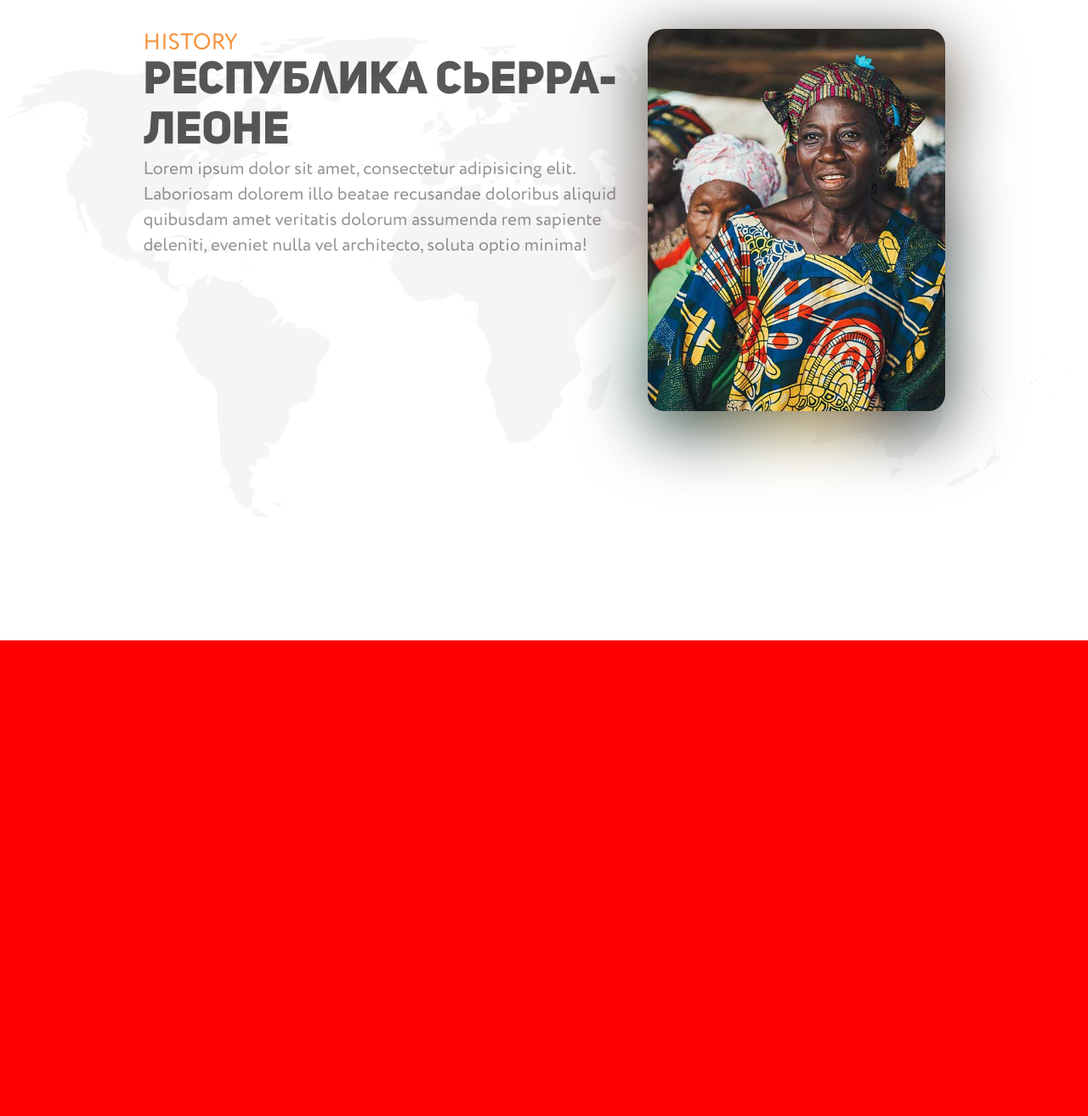
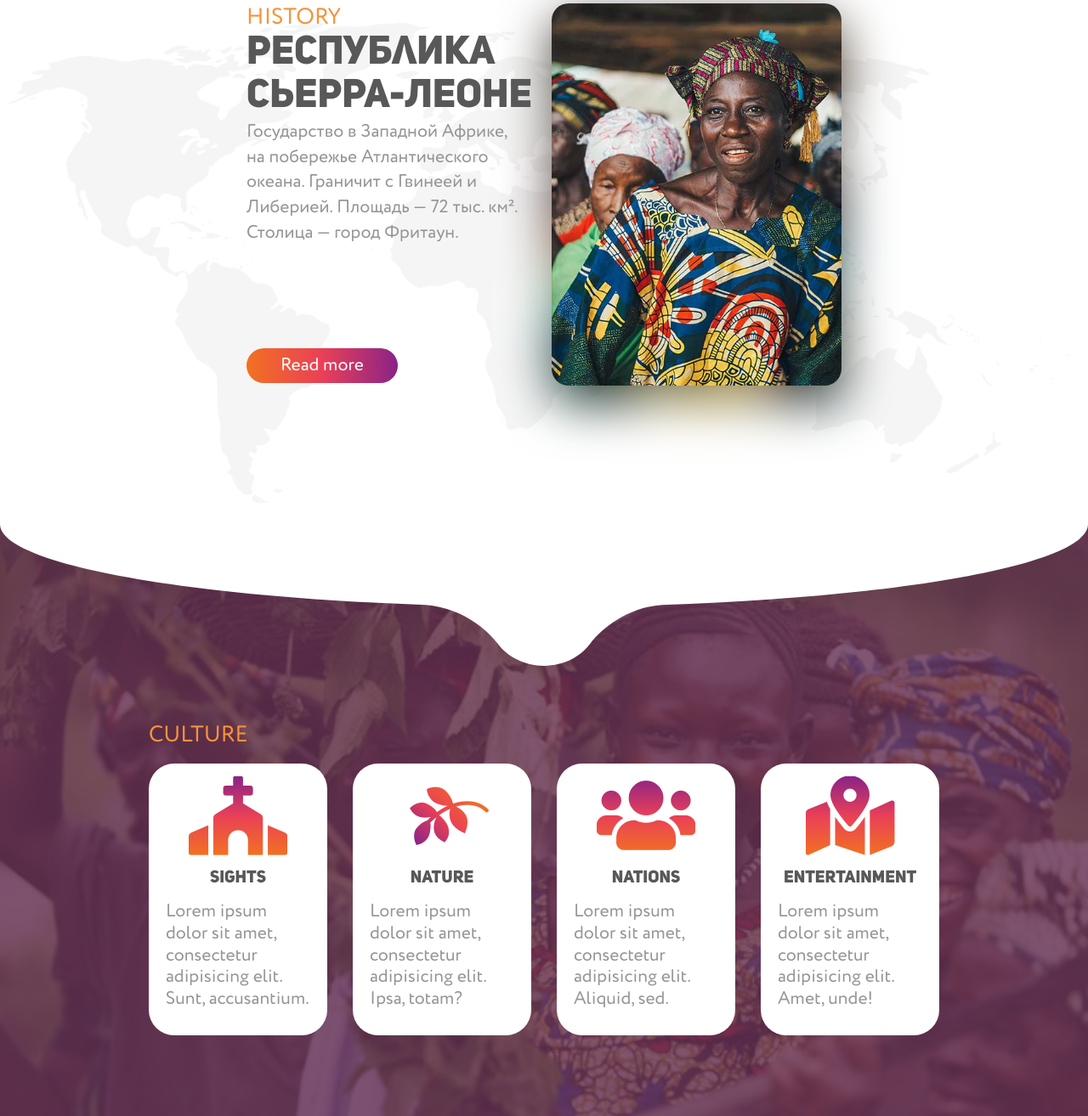
Before and after one commit to JessUpArt/Sierra-Leone, a plain HTML site: page index.html in a window 1280 px wide. Shown: the part 846-2160 px from the top of the page at 85% size. Drawn offline with Linux system fonts and the light colour scheme.

Commit message:
second commit

```diff
--- a/assets/css/style.css
+++ b/assets/css/style.css
@@ -19,8 +19,8 @@ src: url('../fonts/Uni Sans Heavy.otf');
 }
 .container{
   width: 100%;
-  padding-right: 60px;
-  padding-left: 60px;
+  padding-right: 40px;
+  padding-left: 40px;
   margin-left: auto;
   margin-right: auto;
 }
@@ -42,7 +42,7 @@ src: url('../fonts/Uni Sans Heavy.otf');
   align-items: center;
 }
 .menu ul{
-  width: 85%;
+  width: 65%;
   display: flex;
   justify-content: space-between;
   list-style: none;
@@ -68,14 +68,14 @@ src: url('../fonts/Uni Sans Heavy.otf');
     position: fixed;
 }
 .history{
-  height: 100vh;
+  height: 80vh;
   display: flex;
   justify-content: space-between;
   flex-direction: column;
   align-items: center;
   position: relative;
-    z-index: 2;
-    padding-top: 80px;
+    z-index: 4;
+    padding-top: 50px;
     padding-left: 100px;
     padding-right: 100px;
 }
@@ -91,19 +91,28 @@ src: url('../fonts/Uni Sans Heavy.otf');
   position: absolute;
   z-index: -1;
 }
+
+
+
+
 .content{
 display: flex;
 justify-content: space-around;
-align-items:flex-start;
+width: 70%;
+margin: auto;
 }
 
 .content-text{
 width: 60%;
 height: auto;
-padding-right: 6px;
+padding-right: 10px;
+z-index: 4;
+display: flex;
+flex-direction: column;
+justify-content: space-between;
 }
 .content-image{
-width: 350px;
+width: 400px;
 height: 450px;
 position: relative;
 }
@@ -117,7 +126,7 @@ font-size: 20pt;
 .content-text h3{
 color: #595858;
 font-family: UniSans;
-font-size: 40pt;
+font-size: 35pt;
 line-height: 110%;
 }
 
@@ -150,7 +159,7 @@ background-repeat: no-repeat;
 width: 100%;
 height: 100%;
 top: 20px;
-filter: blur(40px);
+filter: blur(30px);
 z-index: 2;
 border-radius: 20px;
 }
@@ -163,6 +172,25 @@ border-radius: 20px;
   position: absolute;
   top: 10%;
 }
+
+.more-btn{
+display: inline-block;
+margin-bottom: 10px;
+}
+
+.more-btn a{
+font-weight: lighter;
+font-family: CircleRounded;
+font-size: 16pt;
+border-radius: 30px;
+padding: 10px 40px;
+text-decoration: none;
+color: #fff;
+background: #8A2387;  /* fallback for old browsers */
+background: -webkit-linear-gradient(to right, #F27121, #E94057, #8A2387);  /* Chrome 10-25, Safari 5.1-6 */
+background: linear-gradient(to right, #F27121, #E94057, #8A2387); /* W3C, IE 10+/ Edge, Firefox 16+, Chrome 26+, Opera 12+, Safari 7+ */
+}
+
 .culture{
   height: 100vh;
   display: flex;
@@ -171,4 +199,86 @@ border-radius: 20px;
   align-items: center;
   position: relative;
   background-color: red;
+  position: relative;
+  z-index: 2;
+  background-image: url("../img/img2.jpg");
+  background-repeat: no-repeat;
+  background-size: cover;
+  padding-top: 290px;
 }
+
+.crcl{
+  position: absolute;
+  background-image: url("../img/circle-border.svg");
+  background-repeat: no-repeat;
+  top: 0;
+  left: 0;
+  width: 100%;
+  height: 35%;
+  z-index: -3;
+  margin-top: -90px;
+}
+.overlay{
+  position: absolute;
+  background-color: rgba(102, 49, 85, 0.82);
+  top: 0;
+  left: 0;
+  width: 100%;
+  height: 100%;
+  z-index: -4;
+}
+.tags{
+
+  display: flex;
+  flex-flow: row nowrap;
+  width: 80%;
+  align-items:center;
+  justify-content: center;
+  margin: auto;
+  transition: 0.7s;
+}
+.tag{
+  position: relative;
+  display: flex;
+  flex-direction: column;
+  align-items: center;
+  background-color: #fff;
+  padding: 15px 20px;
+  margin: 15px;
+  border-radius: 30px;
+  height: 40vh;
+  width: 270px;
+}
+
+.tag i{
+  background: -webkit-linear-gradient(0deg, #F27121, #E94057, #8A2387);  /* Chrome 10-25, Safari 5.1-6 */
+  background: linear-gradient(0deg, #F27121, #E94057, #8A2387);
+ -webkit-background-clip: text;
+ -webkit-text-fill-color: transparent;
+ color: #0B2349;
+ font-size: 70pt;
+  margin-bottom: 15px;
+}
+
+.tag h4{
+  font-family: UniSans;
+  font-size: 15pt;
+  color: #595858;
+  margin-bottom: 15px;
+}
+
+.tag p{
+  color: #999595;
+  font-family: CircleRounded;
+  font-size: 16pt;
+  line-height: 120%;
+}
+
+.tags span{
+  color: #f6933a;
+  font-family: CircleRounded;
+  font-size: 20pt;
+  position: absolute;
+  top: -50px;
+  left: 0;
+}
--- a/index.html
+++ b/index.html
@@ -4,15 +4,16 @@
     <meta charset="utf-8">
     <title>Sierra-Leone</title>
     <link rel="stylesheet" href="assets/css/style.css">
+    <link rel="stylesheet" href="https://use.fontawesome.com/releases/v5.2.0/css/all.css" integrity="sha384-hWVjflwFxL6sNzntih27bfxkr27PmbbK/iSvJ+a4+0owXq79v+lsFkW54bOGbiDQ" crossorigin="anonymous">
   </head>
   <body>
-    <section class="head">
+    <section id="head" class="head">
       <div class="container">
         <div class="menu">
           <ul>
             <li><a href="#" class="nav-link">Home</a></li>
-            <li><a href="#" class="nav-link">History</a></li>
-            <li><a href="#" class="nav-link">Culture</a></li>
+            <li><a href="#history" class="nav-link">History</a></li>
+            <li><a href="#culture" class="nav-link">Culture</a></li>
             <li><a href="#" class="nav-link">Government</a></li>
             <li><a href="#" class="nav-link">Information</a></li>
           </ul>
@@ -22,13 +23,18 @@
         </div>
       </div>
     </section>
-    <section class="history">
+    <section id="history" class="history">
       <div class="container">
         <div class="content">
           <div class="content-text">
-            <span>HISTORY</span>
-            <h3>Республика Сьерра-Леоне</h3>
-            <p>Lorem ipsum dolor sit amet, consectetur adipisicing elit. Laboriosam dolorem illo beatae recusandae doloribus aliquid quibusdam amet veritatis dolorum assumenda rem sapiente deleniti, eveniet nulla vel architecto, soluta optio minima!</p>
+            <div class="text-wrap">
+              <span>HISTORY</span>
+              <h3>Республика Сьерра-Леоне</h3>
+              <p>Государство в Западной Африке,<br> на побережье Атлантического океана. Граничит с Гвинеей и Либерией. Площадь — 72 тыс. км². <br> Столица — город Фритаун.</p>
+            </div>
+            <div class="more-btn">
+              <a href="#">Read more</a>
+            </div>
           </div>
           <div class="content-image">
             <div class="image-h"></div>
@@ -37,10 +43,40 @@
         </div>
       </div>
       <img class="bg-map" src="assets/img/bg-map.png" alt="">
-      <div class="grange">
+      <div class="grange"></div>
 
+    </section>
+    <section id="culture" class="culture">
+      <div class="container">
+        <div class="tags">
+          <div class="tag">
+            <span>CULTURE</span>
+            <i class="fa fa-church"></i>
+            <h4>SIGHTS</h4>
+            <p>Lorem ipsum dolor sit amet, consectetur adipisicing elit. Sunt, accusantium.</p>
+          </div>
+          <div class="tag">
+            <i class="fab fa-pagelines" style="transform: scale(-1, 1);transform: rotate(225deg);"></i>
+            <h4>NATURE</h4>
+            <p>Lorem ipsum dolor sit amet, consectetur adipisicing elit. Ipsa, totam?</p>
+          </div>
+          <div class="tag">
+            <i class="fa fa-users"></i>
+            <h4>NATIONS</h4>
+            <p>Lorem ipsum dolor sit amet, consectetur adipisicing elit. Aliquid, sed.</p>
+          </div>
+          <div class="tag">
+            <i class="fa fa-map-marked-alt"></i>
+            <h4>ENTERTAINMENT</h4>
+            <p>Lorem ipsum dolor sit amet, consectetur adipisicing elit. Amet, unde!</p>
+          </div>
+        </div>
       </div>
+    <div class="crcl"></div>
+    <div class="overlay"></div>
+
     </section>
+
     <section class="culture">
 
     </section>
```
Also changed, not shown: assets/img/circle-border.svg (added), assets/img/img2.jpg (added).
